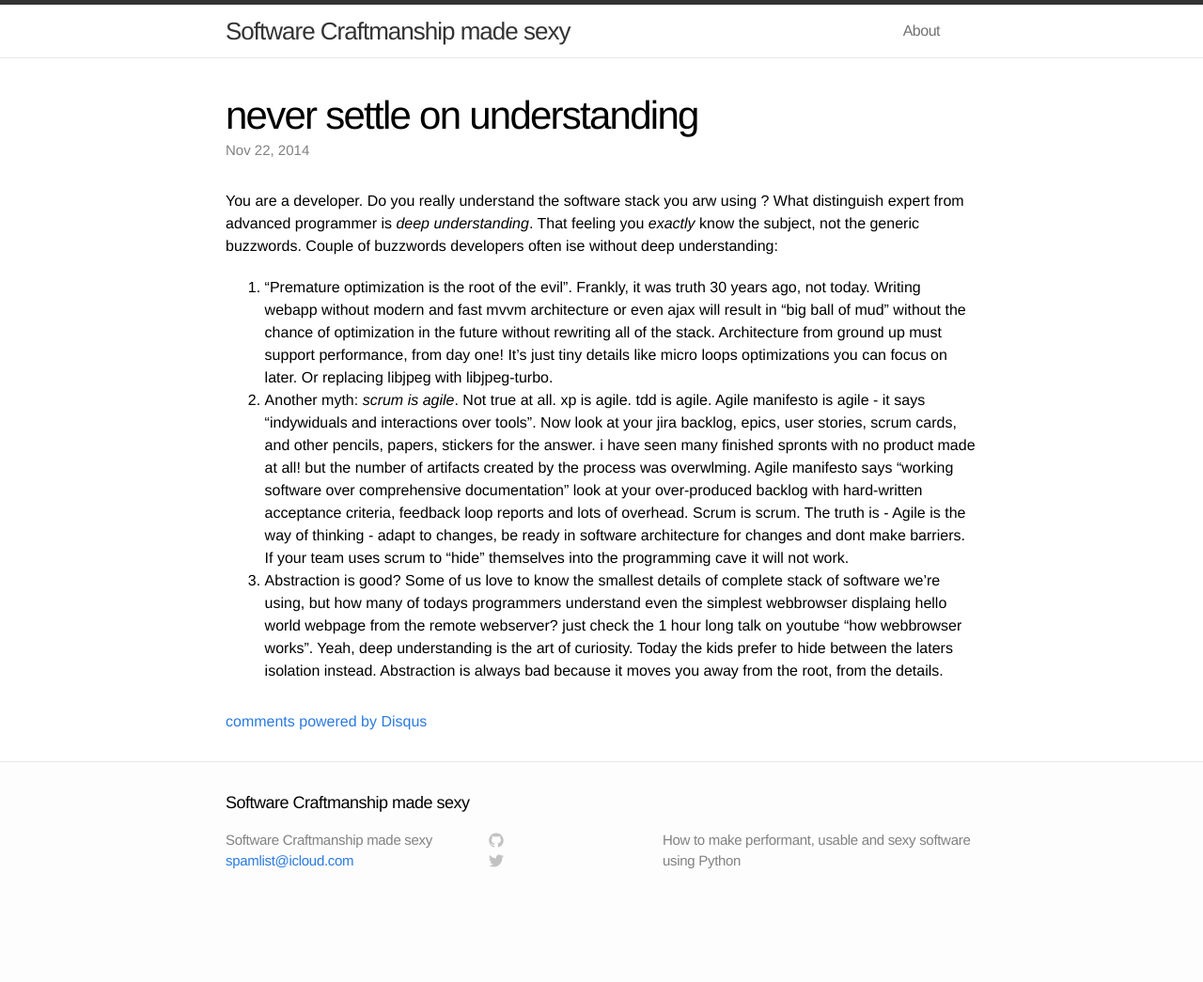
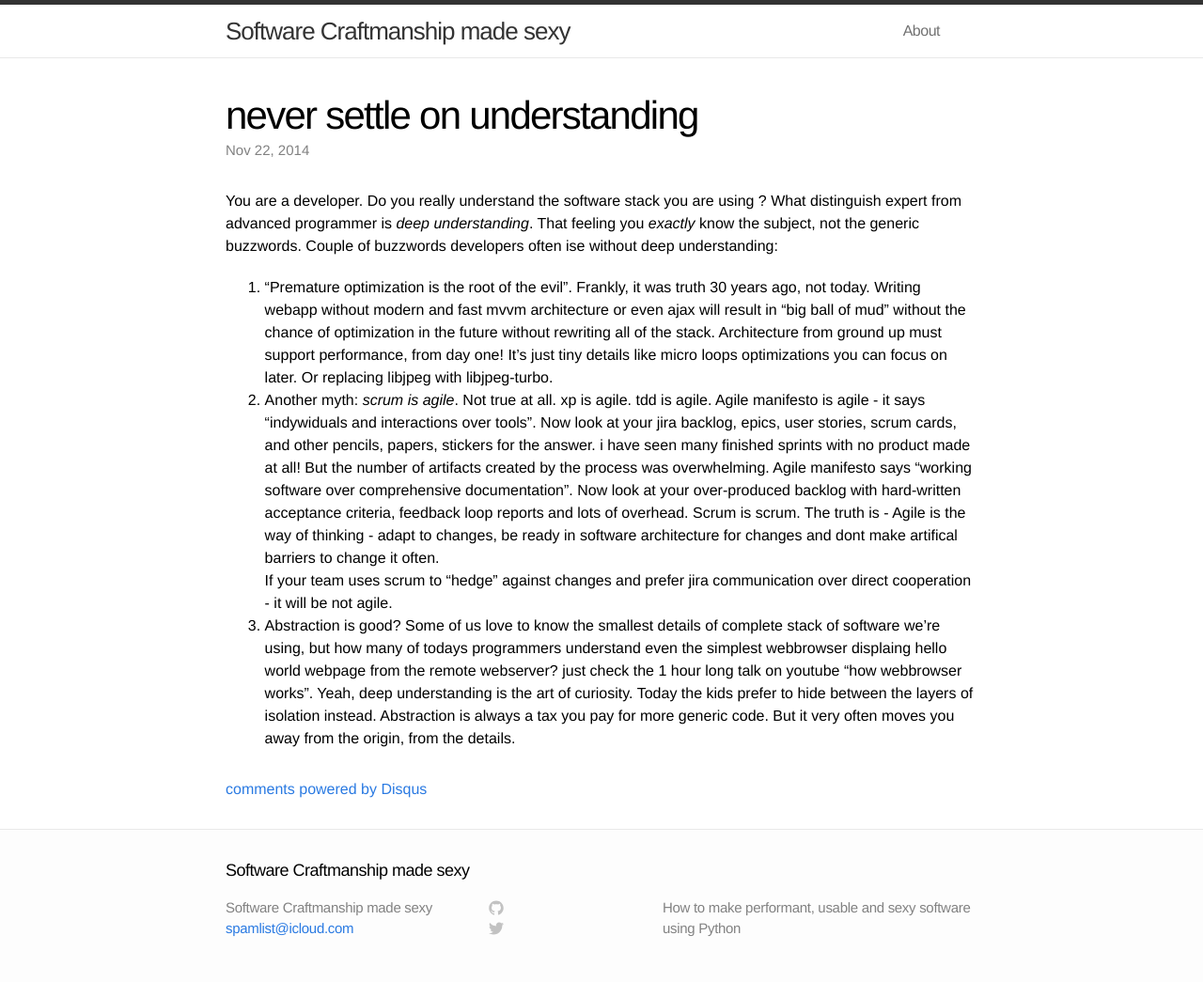
Before and after one commit to vi4m/vi4m.github.io, a Jekyll site: the page built from _posts/2014-11-22-new.md, in a window 1280 px wide. Shown: the whole page at 94% size. Built offline with Jekyll 4.4.1, drawn with Linux system fonts in a browser that asks for light colours; comment, search, counter and statistics services are not loaded; before the commit the page ends 973 px from its top, so only the background shows below that.

Commit message:
Created :_posts/2014-11-22-new.md

```diff
--- a/_posts/2014-11-22-new.md
+++ b/_posts/2014-11-22-new.md
@@ -3,16 +3,17 @@ layout: post
 title: "never settle on understanding"
 ---
 
-You are a developer. Do you really understand the software stack you arw using ? What distinguish expert from advanced programmer is *deep understanding*. That feeling you *exactly* know the subject, not the generic buzzwords. Couple of buzzwords developers often ise without deep understanding:
+You are a developer. Do you really understand the software stack you are using ? What distinguish expert from advanced programmer is *deep understanding*. That feeling you *exactly* know the subject, not the generic buzzwords. Couple of buzzwords developers often ise without deep understanding:
 
 1. "Premature optimization is the root of the evil". Frankly, it was truth 30 years ago, not today. Writing webapp without modern and fast mvvm architecture or even ajax will result in "big ball of mud" without the chance of optimization in the future without rewriting all of the stack.
 Architecture from ground up must support performance, from day one! It's just tiny details like micro loops optimizations you can focus on later. Or replacing libjpeg with libjpeg-turbo.
 
 2. Another myth: *scrum is agile*. Not true at all. xp is agile. tdd is agile. Agile manifesto is agile - it says "indywiduals and interactions over tools".
-Now look at your jira backlog, epics, user stories, scrum cards, and other pencils, papers, stickers for the answer. i have seen many finished spronts with no product made at all! but the number of artifacts created by the process was overwlming.
-Agile manifesto says "working software over comprehensive documentation" look at your over-produced backlog with hard-written acceptance criteria, feedback loop reports and lots of overhead. Scrum is scrum.
-The truth is - Agile is the way of thinking - adapt to changes, be ready in software architecture for changes and dont make barriers.
-If your team uses scrum to "hide" themselves into the programming cave it will not work.
+Now look at your jira backlog, epics, user stories, scrum cards, and other pencils, papers, stickers for the answer. i have seen many finished sprints with no product made at all! But the number of artifacts created by the process was overwhelming.
+Agile manifesto says "working software over comprehensive documentation". Now look at your over-produced backlog with hard-written acceptance criteria, feedback loop reports and lots of overhead. Scrum is scrum.
+The truth is - Agile is the way of thinking - adapt to changes, be ready in software architecture for changes and dont make artifical barriers to change it often.
+If your team uses scrum to "hedge" against changes and prefer jira communication over direct cooperation - it will be not agile.
+
 
 3. Abstraction is good?
-Some of us love to know the smallest details of complete stack of software we're using, but how many of todays programmers understand even the simplest webbrowser displaing hello world webpage from the remote webserver? just check the 1 hour long talk on youtube "how webbrowser works". Yeah, deep understanding is the art of curiosity. Today the kids prefer to hide between the laters isolation instead. Abstraction is  always bad because it moves you away from the root, from the details.
+Some of us love to know the smallest details of complete stack of software we're using, but how many of todays programmers understand even the simplest webbrowser displaing hello world webpage from the remote webserver? just check the 1 hour long talk on youtube "how webbrowser works". Yeah, deep understanding is the art of curiosity. Today the kids prefer to hide between the layers of isolation instead. Abstraction is  always a tax you pay for more generic code. But it very often moves you away from the origin, from the details.
```
